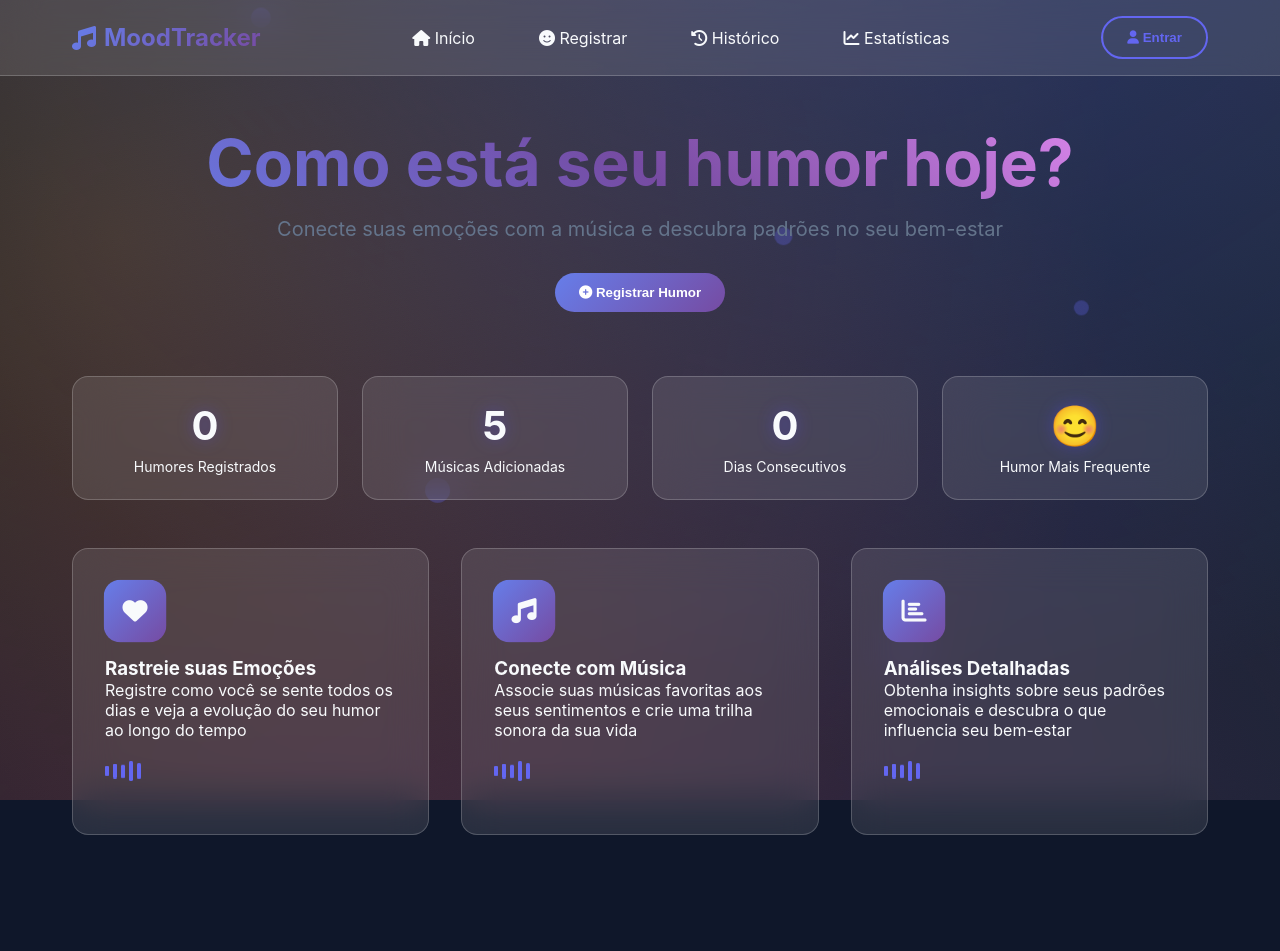
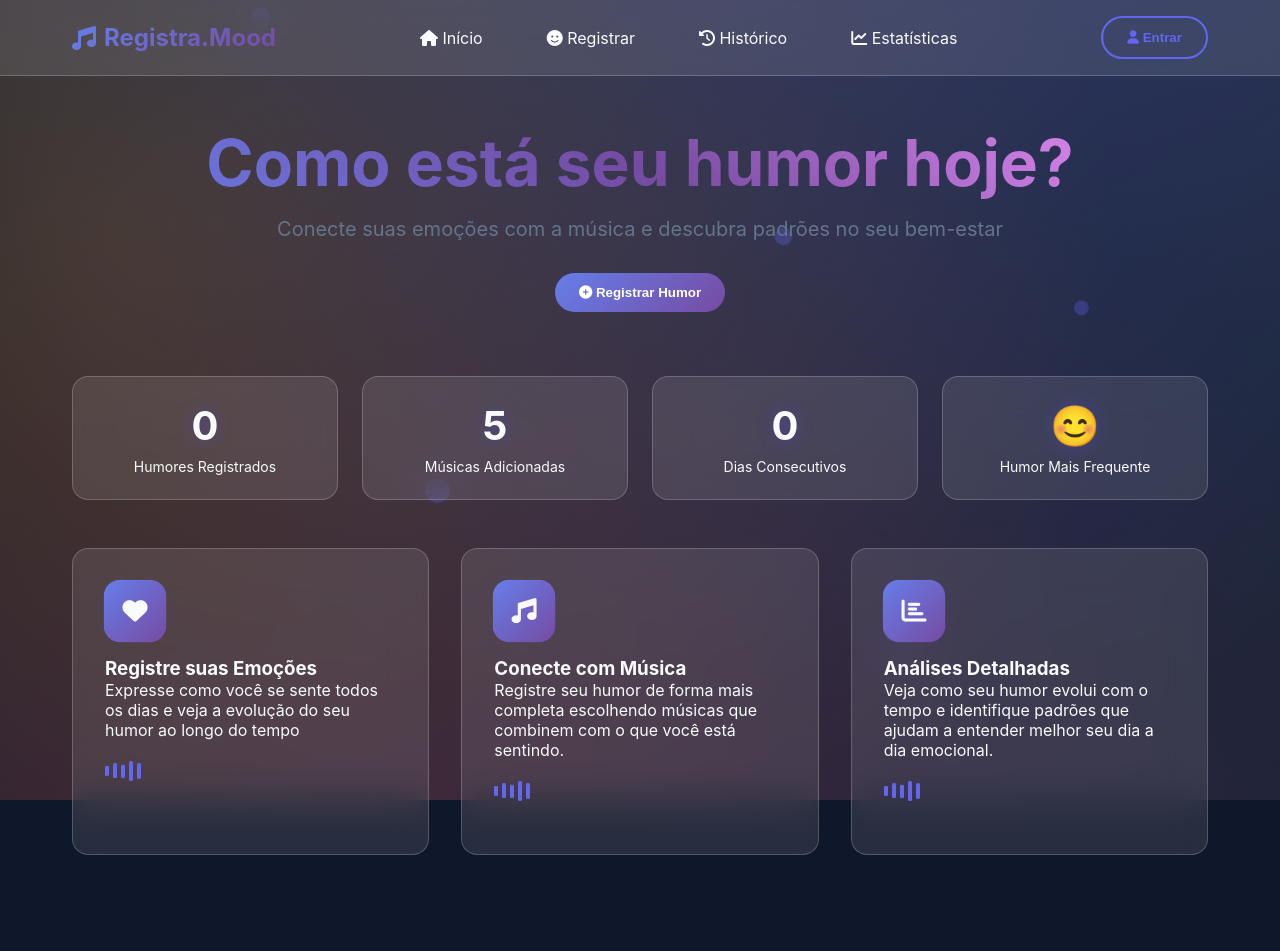
Before and after one commit to rpalbq/devweb2, a Flask app: page / in a window 1280 px wide. Before the commit the page ends 835 px from the top, so only its background shows below. Run offline with Flask 3, Linux system fonts and the light colour scheme; data that the repository does not hold is empty.

Commit message:
modificando texto html

```diff
--- a/app-main/templates/index.html
+++ b/app-main/templates/index.html
@@ -3,7 +3,7 @@
 <head>
     <meta charset="UTF-8">
     <meta name="viewport" content="width=device-width, initial-scale=1.0">
-    <title>MoodTracker - Registre suas emoções através da música</title>
+    <title>Registra.Mood - Registre suas emoções através da música</title>
     <link href="https://cdnjs.cloudflare.com/ajax/libs/font-awesome/6.4.0/css/all.min.css" rel="stylesheet">
     <style>
         * {
@@ -583,7 +583,7 @@
         <nav class="nav">
             <div class="logo">
                 <i class="fas fa-music"></i>
-                MoodTracker
+                Registra.Mood
             </div>
             <ul class="nav-links">
                 <li><a href="#" onclick="showSection('home')"><span><i class="fas fa-home"></i> Início</span></a></li>
@@ -635,8 +635,8 @@
                     <div class="card-icon">
                         <i class="fas fa-heart"></i>
                     </div>
-                    <h3>Rastreie suas Emoções</h3>
-                    <p>Registre como você se sente todos os dias e veja a evolução do seu humor ao longo do tempo</p>
+                    <h3>Registre suas Emoções</h3>
+                    <p>Expresse como você se sente todos os dias e veja a evolução do seu humor ao longo do tempo</p>
                     <div class="music-visualizer">
                         <div class="bar"></div>
                         <div class="bar"></div>
@@ -651,7 +651,7 @@
                         <i class="fas fa-music"></i>
                     </div>
                     <h3>Conecte com Música</h3>
-                    <p>Associe suas músicas favoritas aos seus sentimentos e crie uma trilha sonora da sua vida</p>
+                    <p>Registre seu humor de forma mais completa escolhendo músicas que combinem com o que você está sentindo.</p>
                     <div class="music-visualizer">
                         <div class="bar"></div>
                         <div class="bar"></div>
@@ -666,7 +666,7 @@
                         <i class="fas fa-chart-bar"></i>
                     </div>
                     <h3>Análises Detalhadas</h3>
-                    <p>Obtenha insights sobre seus padrões emocionais e descubra o que influencia seu bem-estar</p>
+                    <p>Veja como seu humor evolui com o tempo e identifique padrões que ajudam a entender melhor seu dia a dia emocional.</p>
                     <div class="music-visualizer">
                         <div class="bar"></div>
                         <div class="bar"></div>
```
